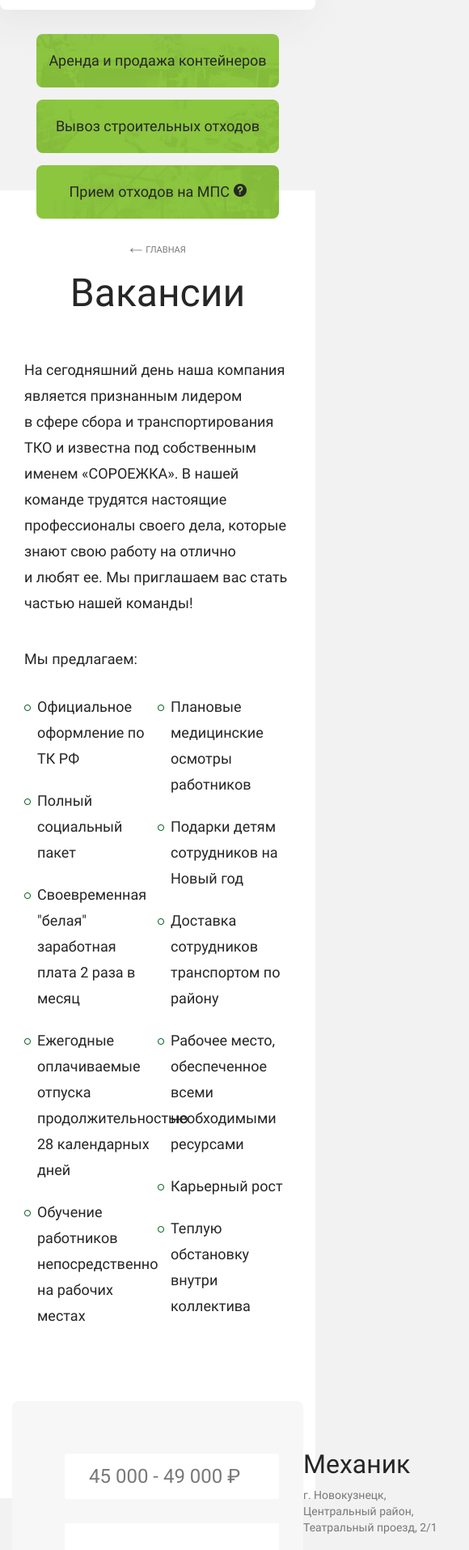
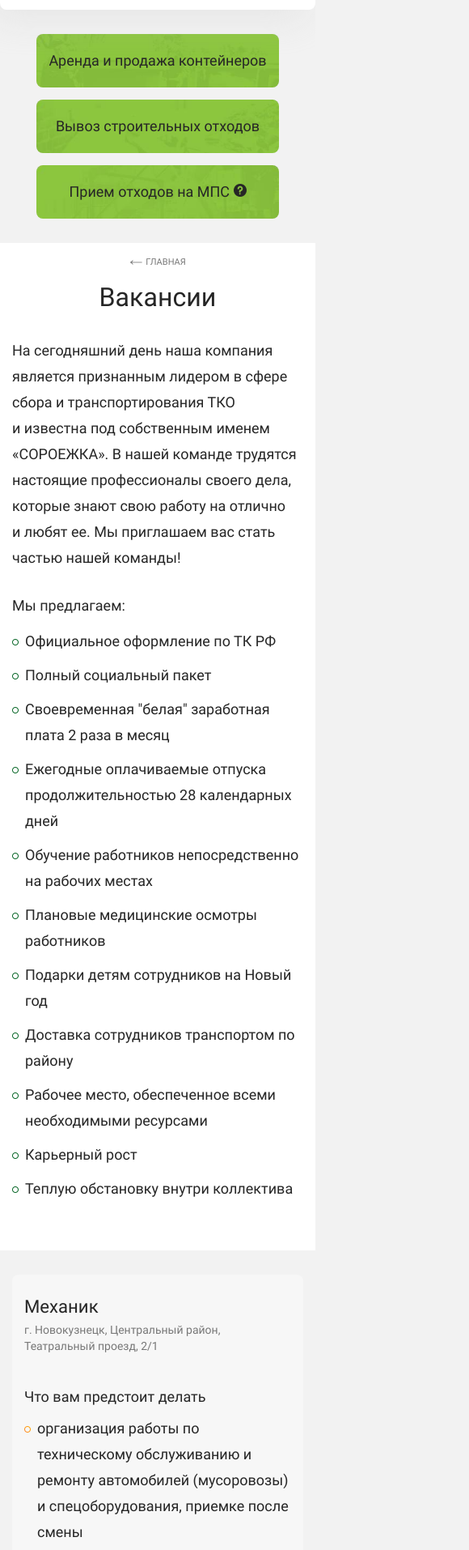
Before and after one commit to 2thecrow/SOROEZH, a plain HTML site: page app/vacancy.html in a window 390 px wide. Shown: the part 60-1974 px from the top of the page at 81% size, 580 px wide, since content can reach past the window. Drawn offline with nearby package versions, Linux system fonts and the light colour scheme.

Commit message:
адаптив вакансий

```diff
--- a/app/css/app.css
+++ b/app/css/app.css
@@ -2281,6 +2281,14 @@ body {
     width: auto;
     margin: 0 15px
   }
+  .page-hero_vacancy {
+    padding: 50px 0 60px
+  }
+  .vacancy {
+    margin-top: 0;
+    margin-bottom: 0;
+    padding: 30px 0
+  }
 }
 @media screen and (max-width:1665px) {
   .header-nav_welcome {
@@ -2290,7 +2298,7 @@ body {
 }
 @media screen and (max-width:1440px) {
   .page-hero__title {
-    font-size: calc(32px + (48 — 32) * ((100vw — 1920px)/ (1920 — 375)));
+    font-size: calc(32px + 16 * ((100vw - 375px)/ (1920 - 375)));
     line-height: 1.2
   }
 }
@@ -2310,6 +2318,20 @@ body {
   }
 }
 @media screen and (max-width:1199.9px) {
+  .vacancy-hero__item {
+    margin-bottom: 10px
+  }
+  .page-hero_vacancy .vacancy-hero.container-small {
+    padding: 0
+  }
+  .page-hero__description {
+    padding: 0
+  }
+  .vacancy-hero__list {
+    -webkit-column-gap: 30px;
+    -moz-column-gap: 30px;
+    column-gap: 30px
+  }
   .contacts {
     margin-bottom: 90px
   }
@@ -2404,6 +2426,20 @@ body {
   }
 }
 @media screen and (max-width:991.9px) {
+  .page-hero__title {
+    margin-bottom: 30px
+  }
+  .vacancy-description__title {
+    font-size: calc(22px + 16 * ((100vw - 375px)/ (1920 - 375)));
+    line-height: 1.3;
+    margin-top: -5px
+  }
+  .vacancy__item {
+    padding: 30px
+  }
+  .breadcrumbs {
+    padding: 30px 0
+  }
   .contacts {
     margin-bottom: 60px
   }
@@ -2430,24 +2466,65 @@ body {
     margin-right: 30px
   }
 }
+@media screen and (max-width:920px) {
+  .page-hero_vacancy {
+    padding: 0 0 50px
+  }
+  .page-hero_contacts {
+    padding: 0
+  }
+  .inner-page-nav {
+    padding: 30px 0 15px;
+    margin-bottom: 0
+  }
+}
 @media screen and (max-width:805px) {
   .contact__text {
     display: none
   }
 }
 @media screen and (max-width:767.9px) {
+  .page-hero_vacancy .vacancy-hero {
+    margin-top: 30px
+  }
+  .vacancy-hero__title {
+    margin-bottom: 15px
+  }
+  .vacancy__item {
+    padding: 30px 30px 0
+  }
+  .vacancy-card {
+    -webkit-box-orient: vertical;
+    -webkit-box-direction: normal;
+    -ms-flex-direction: column;
+    flex-direction: column
+  }
+  .vacancy-info {
+    -webkit-box-flex: 1;
+    -ms-flex: auto;
+    flex: auto;
+    margin-bottom: 30px;
+    -webkit-box-ordinal-group: 3;
+    -ms-flex-order: 2;
+    order: 2
+  }
+  .vacancy-description {
+    -webkit-box-ordinal-group: 2;
+    -ms-flex-order: 1;
+    order: 1;
+    padding: 0
+  }
+  .vacancy-hero__list {
+    -webkit-columns: 1;
+    -moz-columns: 1;
+    columns: 1
+  }
   .footer__bottom {
     padding: 30px 0;
     margin-top: 0
   }
   .footer-nav__list {
     display: none
-  }
-  .breadcrumbs {
-    padding: 30px 0
-  }
-  .inner-page-nav {
-    padding: 30px 0 0
   }
   .header-nav {
     padding: 15px 0
@@ -2525,6 +2602,9 @@ body {
   }
 }
 @media screen and (max-width:575.9px) {
+  .vacancy__item {
+    padding: 30px 15px 0
+  }
   .breadcrumbs {
     padding: 15px 0
   }
--- a/app/scss/media.scss
+++ b/app/scss/media.scss
@@ -4,23 +4,30 @@
         width: auto;
         margin: 0 15px;
     }
+    .page-hero_vacancy {
+        padding: 50px 0 60px;
+    }
+    .vacancy {
+        margin-top: 0;
+        margin-bottom: 0;
+        padding: 30px 0;
+    }
 }
 
-@media screen and (max-width:1665px) {
+@media screen and (max-width: 1665px) {
     .header-nav_welcome {
         margin-top: 0;
         margin-bottom: 0;
     }
 }
-@media screen and (max-width:1440px) {
+@media screen and (max-width: 1440px) {
     .page-hero__title {
-        /* font-size: calc(32px + 16 * ((100vw - 375px)/ (1920 - 375))); */
-        font-size: calc(32px + (48 — 32) * ((100vw — 1920px) / (1920 — 375)));
+        font-size: calc(32px + 16 * ((100vw - 375px)/ (1920 - 375)));
         line-height: 1.2;
     }
 }
 
-@media screen and (max-width:1260px) {
+@media screen and (max-width: 1260px) {
     .header-nav__slogan {
         display: none;
     }
@@ -34,7 +41,19 @@
     }
 }
 /* 1200px */
-@media screen and (max-width:1199.9px) {
+@media screen and (max-width: 1199.9px) {
+    .vacancy-hero__item {
+        margin-bottom: 10px;
+    }
+    .page-hero_vacancy .vacancy-hero.container-small {
+        padding: 0;
+    }
+    .page-hero__description {
+        padding: 0;
+    }
+    .vacancy-hero__list {
+        column-gap: 30px;
+    }
     .contacts {
         margin-bottom: 90px;
     }
@@ -51,7 +70,7 @@
     }
 
 }
-@media screen and (max-width:1080px) {
+@media screen and (max-width: 1080px) {
     .inner-page-nav .page-nav__link {
         font-size: 18px;
         line-height: 26px;
@@ -76,7 +95,7 @@
         }
     }
 }
-@media screen and (max-width:1050px) {
+@media screen and (max-width: 1050px) {
     .footer-nav__list {
         justify-content: space-between;
     }
@@ -117,7 +136,21 @@
     }
 }
 /* 992px */
-@media screen and (max-width:991.9px) {
+@media screen and (max-width: 991.9px) {
+    .page-hero__title {
+        margin-bottom: 30px;
+    }
+    .vacancy-description__title {
+        font-size: calc(22px + 16 * ((100vw - 375px)/ (1920 - 375)));
+        line-height: 1.3;
+        margin-top: -5px;
+    }
+    .vacancy__item {
+        padding: 30px;
+    }
+    .breadcrumbs {
+        padding: 30px 0;
+    }
     .contacts {
         margin-bottom: 60px;
     }
@@ -139,6 +172,18 @@
         }
     }
 }
+@media screen and (max-width:920px) {
+    .page-hero_vacancy {
+        padding: 0 0 50px;
+    }
+    .page-hero_contacts {
+        padding: 0;
+    }
+    .inner-page-nav {
+        padding: 30px 0 15px;
+        margin-bottom: 0px;
+    }
+}
 
 @media screen and (max-width:805px) {
     .contact__text {
@@ -148,6 +193,30 @@
 
 /* 768px */
 @media screen and (max-width:767.9px) {
+    .page-hero_vacancy .vacancy-hero {
+        margin-top: 30px;
+    }
+    .vacancy-hero__title {
+        margin-bottom: 15px;
+    }
+    .vacancy__item {
+        padding: 30px 30px 0;
+    }
+    .vacancy-card {
+        flex-direction: column;
+    }
+    .vacancy-info {
+        flex: auto;
+        margin-bottom: 30px;
+        order: 2;
+    }
+    .vacancy-description {
+        order: 1;
+        padding: 0;
+    }
+    .vacancy-hero__list {
+        columns: 1;
+    }
     .footer__bottom {
         padding: 30px 0;
         margin-top: 0;
@@ -155,12 +224,7 @@
     .footer-nav__list {
         display: none;
     }
-    .breadcrumbs {
-        padding: 30px 0;
-    }
-    .inner-page-nav {
-        padding: 30px 0 0;
-    }
+
     .header-nav {
         padding: 15px 0;
         &__logo {
@@ -226,6 +290,9 @@
 }
 /* 576px */
 @media screen and (max-width:575.9px) {
+    .vacancy__item {
+        padding: 30px 15px 0;
+    }
     .breadcrumbs {
         padding: 15px 0;
     }
```
